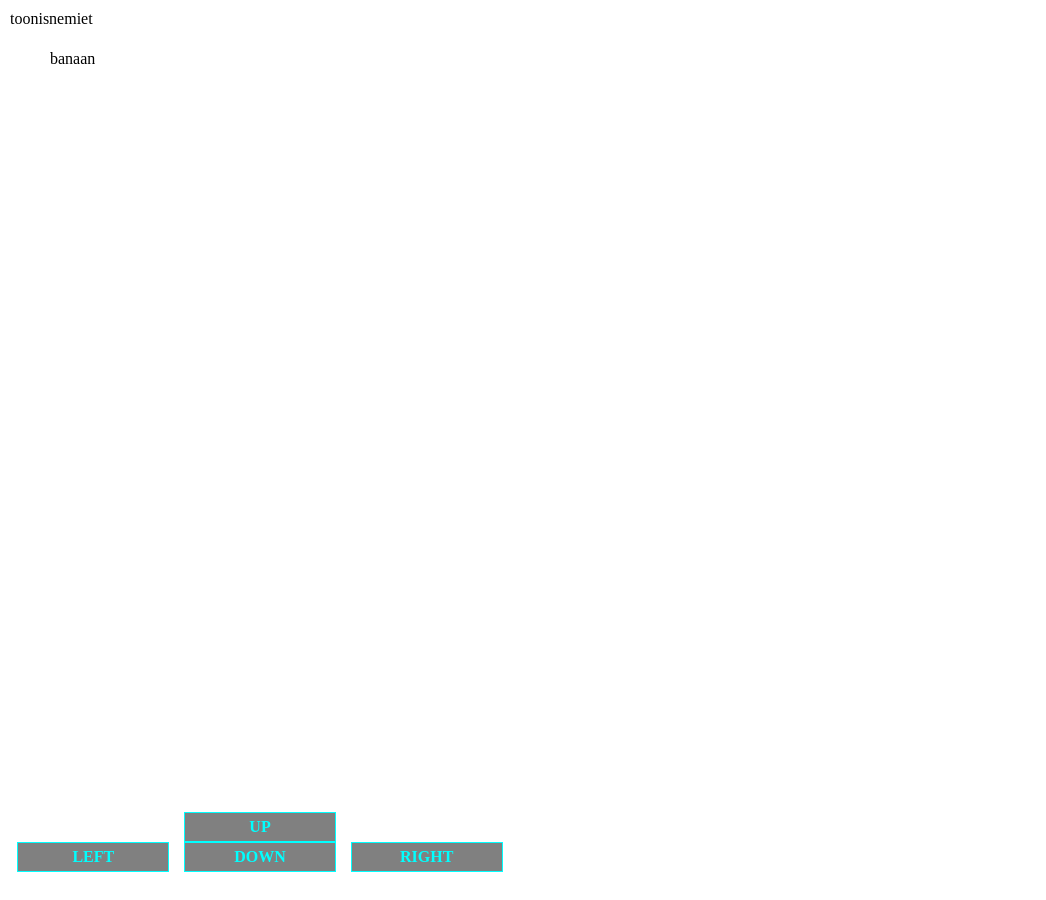
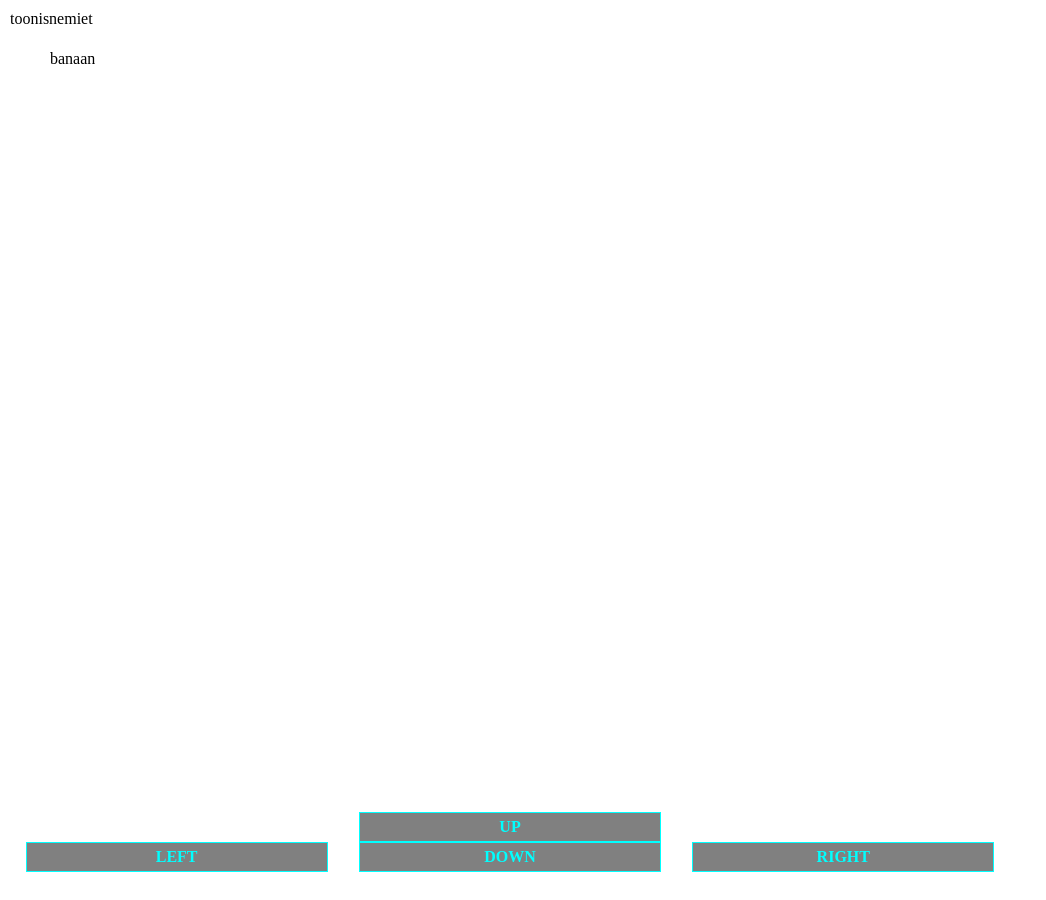
Before and after one commit to RobbertH/robberth.github.io, a Jekyll site: the page public/tn/index.html, which Jekyll copies as it is, in a window 1280 px wide. Shown: the whole page, without its empty margins (0-1046 px from the left). Built offline with Jekyll 4.4.1, drawn with Linux system fonts in a browser that asks for light colours; nearby versions of some CDN libraries.

Commit message:
meta tag to disable zoom

```diff
--- a/public/tn/index.html
+++ b/public/tn/index.html
@@ -2,6 +2,7 @@
 <html>
 	<head>
 		<meta http-equiv="content-type" content="text/html; charset=utf-8" />
+		<meta name="viewport" content="width=device-width, initial-scale=1, maximum-scale=1, user-scalable=no"/>
 		<title>Game</title>
 
 		<script src="https://code.jquery.com/jquery-3.0.0.js"></script>
@@ -35,7 +36,7 @@
 			.arrowbox table tr {
 				display: flex;
 				justify-content: center;
-				width: 500px;
+				width: 1000px;
 			}
 			.arrowbox table tr td {
 				flex-basis: 30%;
```
